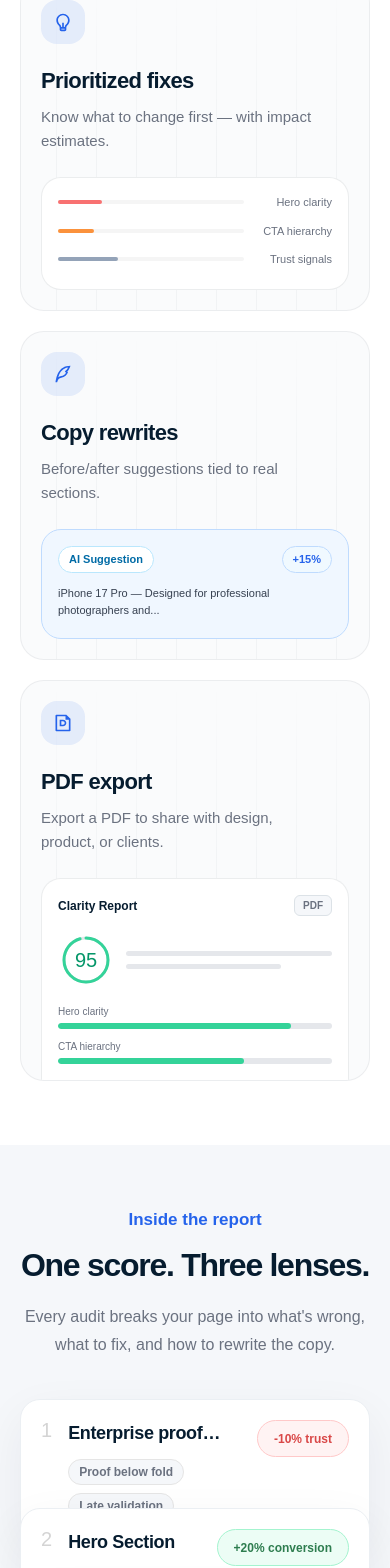
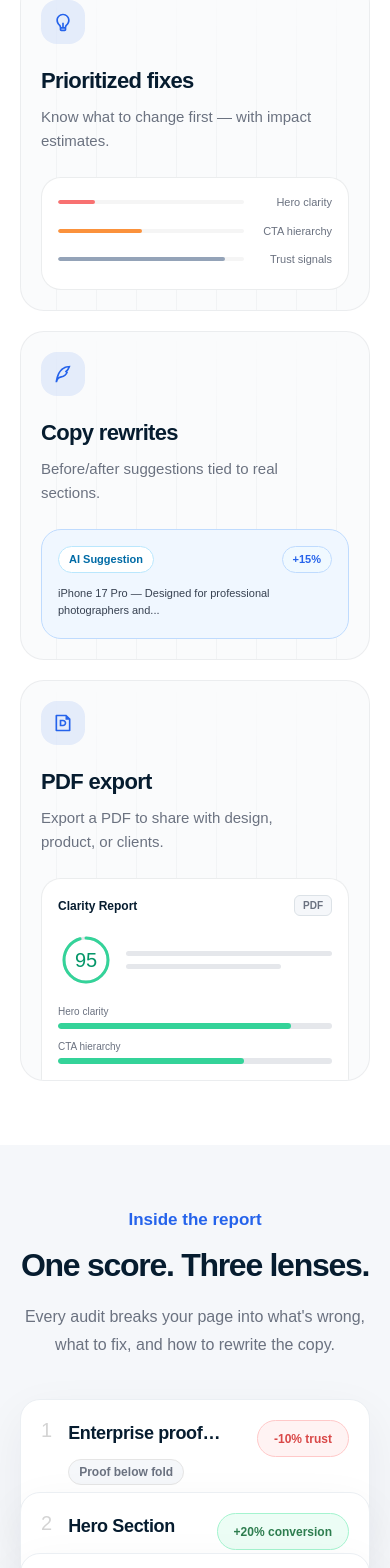
Before and after one commit to samarenkovdmitry/Klynt, a Next.js app: page / in a window 390 px wide. Shown: the part 5035-6603 px from the top of the page. Built offline with nearby package versions, Linux system fonts and the light colour scheme; no server answers; a web font is replaced by a local one.

Commit message:
Landing style fixes

```diff
--- a/components/landing-test/LandingTestInsideReport.tsx
+++ b/components/landing-test/LandingTestInsideReport.tsx
@@ -41,7 +41,7 @@ export function LandingTestInsideReport() {
               key={item.title}
               className={[
                 "relative rounded-[20px] border border-[#EBEFF3] bg-white px-5 py-5 shadow-[0_16px_48px_rgba(6,28,47,0.06)] md:rounded-[28px] md:px-8 md:py-6",
-                index > 0 ? "-mt-8 md:-mt-12" : "",
+                index > 0 ? "-mt-12 md:-mt-12" : "",
               ].join(" ")}
               style={{ zIndex: index + 1 }}
             >
--- a/components/landing-test/LandingTestWhatYouGet.tsx
+++ b/components/landing-test/LandingTestWhatYouGet.tsx
@@ -80,13 +80,16 @@ function FeatureVisual({ id }: { id: string }) {
       <div className={`${featurePreviewCard} h-[113px]`}>
         <div className="space-y-3">
           {[
-            { label: "Hero clarity", width: "w-[44px]", color: "bg-[#F87171]" },
-            { label: "CTA hierarchy", width: "w-[36px]", color: "bg-[#FB923C]" },
-            { label: "Trust signals", width: "w-[60px]", color: "bg-[#94A3B8]" },
+            { label: "Hero clarity", width: "20%", color: "bg-[#F87171]" },
+            { label: "CTA hierarchy", width: "45%", color: "bg-[#FB923C]" },
+            { label: "Trust signals", width: "90%", color: "bg-[#94A3B8]" },
           ].map((item) => (
             <div key={item.label} className="flex items-center gap-2">
-              <div className="h-1 min-w-0 flex-1 rounded-full bg-[#F5F5F5]">
-                <div className={`h-full rounded-full ${item.color} ${item.width}`} />
+              <div className="h-1 min-w-0 flex-1 overflow-hidden rounded-full bg-[#F5F5F5]">
+                <div
+                  className={`h-full rounded-full ${item.color}`}
+                  style={{ width: item.width }}
+                />
               </div>
               <span className="w-[80px] shrink-0 text-right text-[11px] text-[#6B7280]">
                 {item.label}
```
